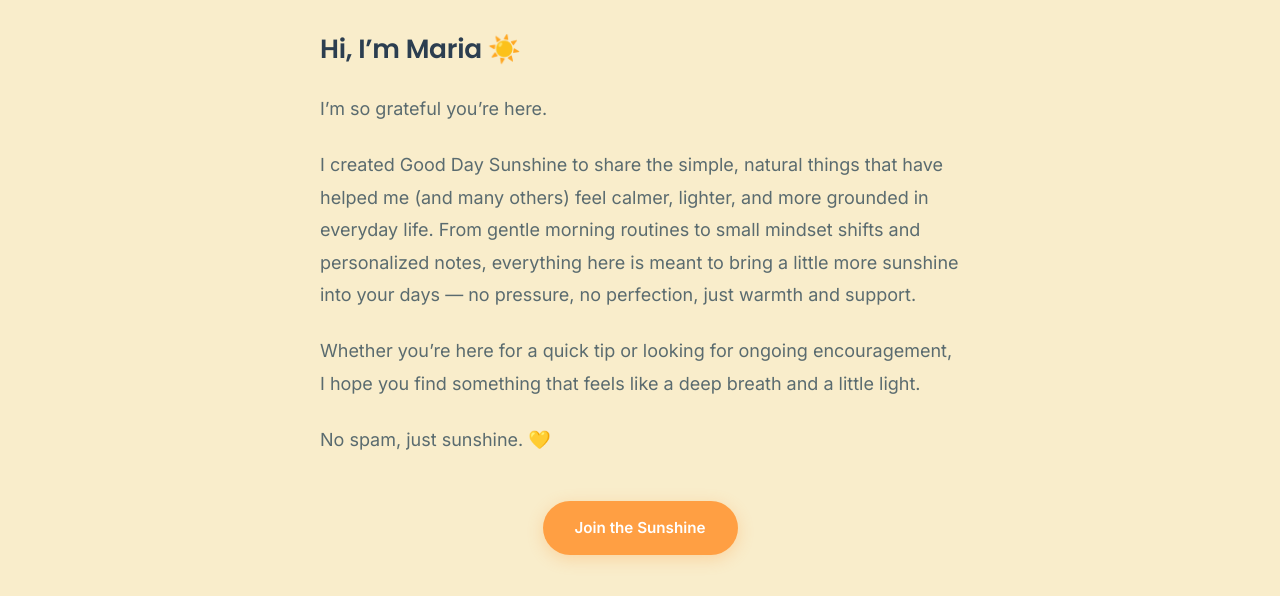
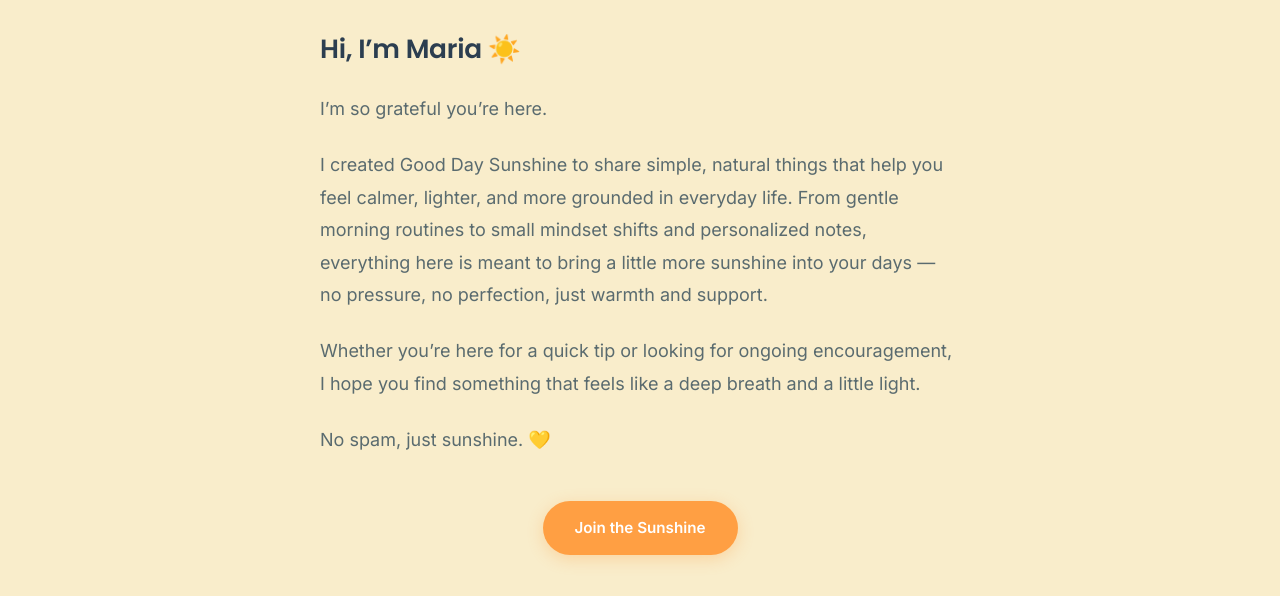
Before and after one commit to GoodDaySunshineHealth/good-day-sunshine, a website built with Vite: page about.html in a window 1280 px wide. Shown: the part 501-1097 px from the top of the page. Built offline with nearby package versions, Linux system fonts and the light colour scheme.

Commit message:
Update About page language to be more reader-focused

```diff
--- a/about.html
+++ b/about.html
@@ -59,7 +59,7 @@
 
           <p>I&rsquo;m so grateful you&rsquo;re here.</p>
 
-          <p>I created Good Day Sunshine to share the simple, natural things that have helped me (and many others) feel calmer, lighter, and more grounded in everyday life. From gentle morning routines to small mindset shifts and personalized notes, everything here is meant to bring a little more sunshine into your days — no pressure, no perfection, just warmth and support.</p>
+          <p>I created Good Day Sunshine to share simple, natural things that help you feel calmer, lighter, and more grounded in everyday life. From gentle morning routines to small mindset shifts and personalized notes, everything here is meant to bring a little more sunshine into your days — no pressure, no perfection, just warmth and support.</p>
 
           <p>Whether you&rsquo;re here for a quick tip or looking for ongoing encouragement, I hope you find something that feels like a deep breath and a little light.</p>
 
```
